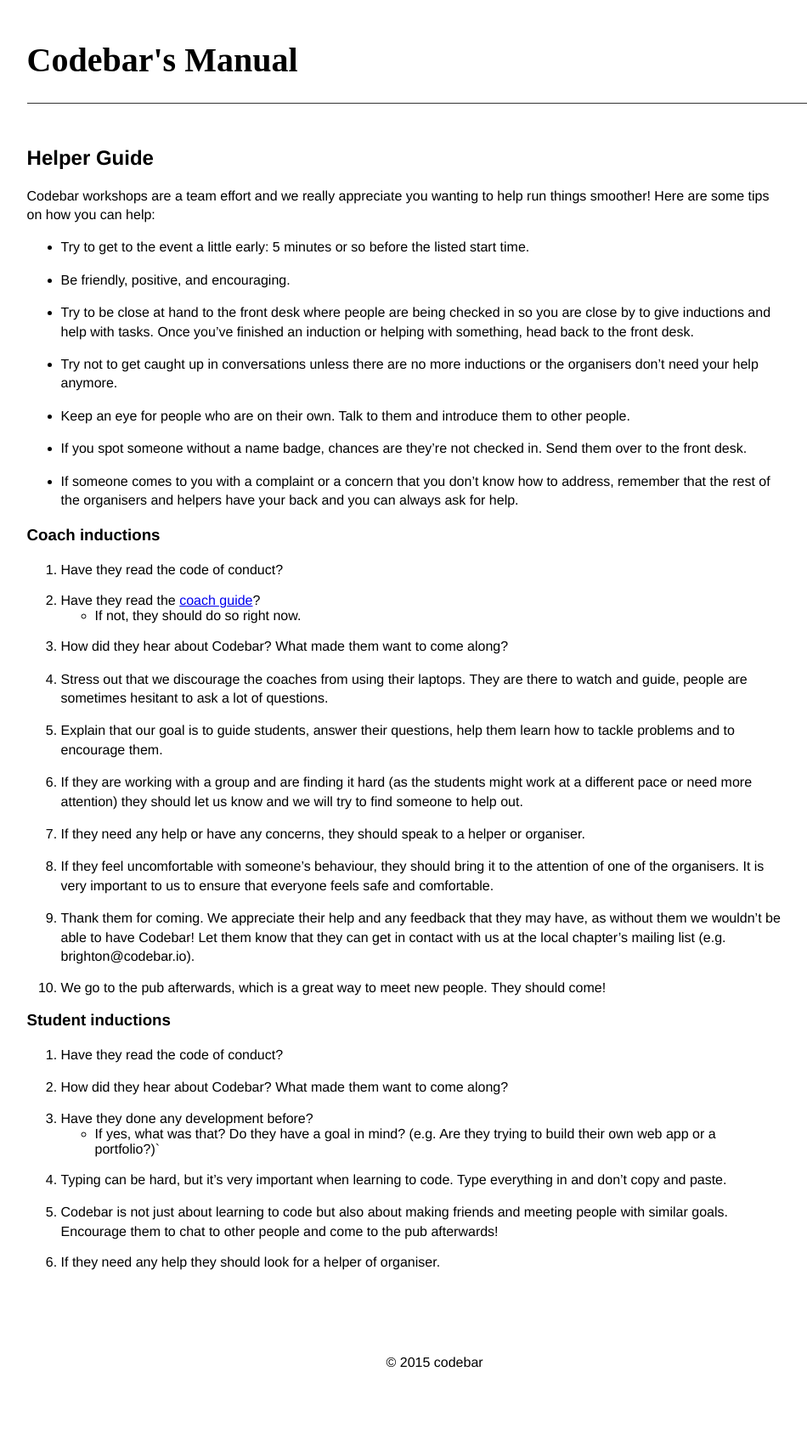
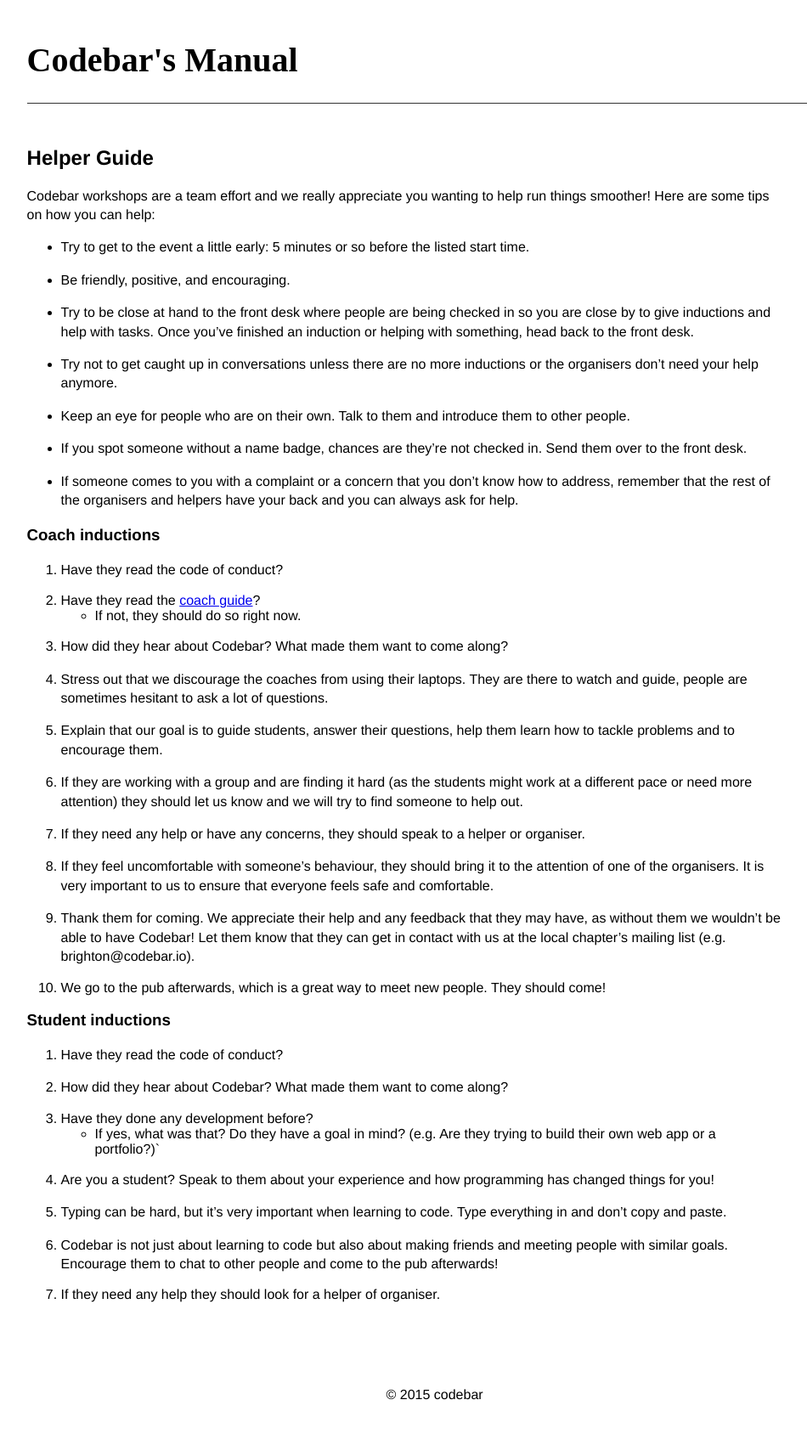
Before and after one commit to codebar/manual, a Jekyll site: the page built from _posts/2015-01-31-helping-at-events.md, in a window 1280 px wide. Shown: the whole page at 85% size, without its empty margins (164-1114 px from the left). Built offline with Jekyll 4.4.1, drawn with Linux system fonts in a browser that asks for light colours; Markdown is read by kramdown in place of the engine named in the settings; before the commit the page ends 1663 px from its top, so only the background shows below that.

Commit message:
student inductions - share experience

```diff
--- a/_posts/2015-01-31-helping-at-events.md
+++ b/_posts/2015-01-31-helping-at-events.md
@@ -52,8 +52,10 @@
 3.  Have they done any development before?
     -  If yes, what was that? Do they have a goal in mind? (e.g. Are they trying to build their own web  app or a portfolio?)`
 
-4. Typing can be hard, but it's very important when learning to code. Type everything in and don't copy and paste.
+4. Are you a student? Speak to them about your experience and how programming has changed things for you!
 
-5. Codebar is not just about learning to code but also about making friends and meeting people with similar goals. Encourage them to chat to other people and come to the pub afterwards!
+5. Typing can be hard, but it's very important when learning to code. Type everything in and don't copy and paste.
 
-6. If they need any help they should look for a helper of organiser.
+6. Codebar is not just about learning to code but also about making friends and meeting people with similar goals. Encourage them to chat to other people and come to the pub afterwards!
+
+7. If they need any help they should look for a helper of organiser.
```
